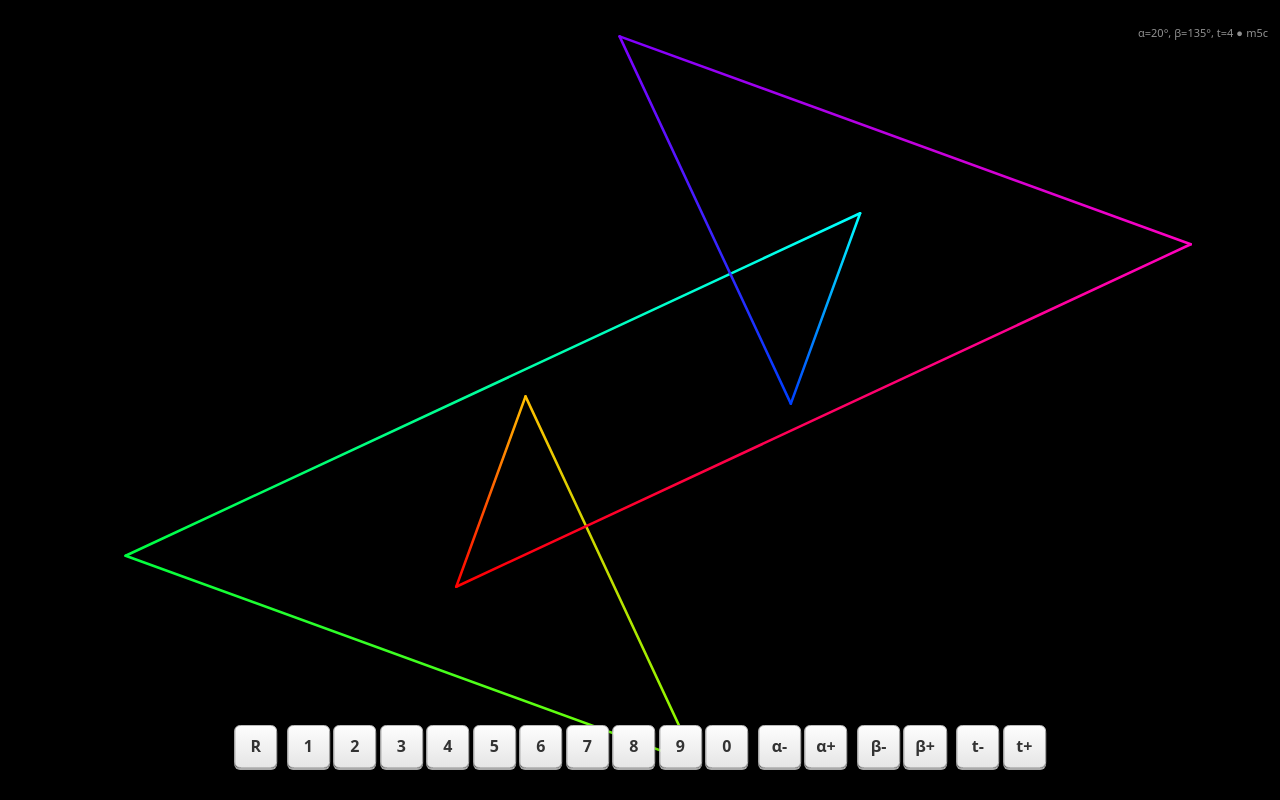
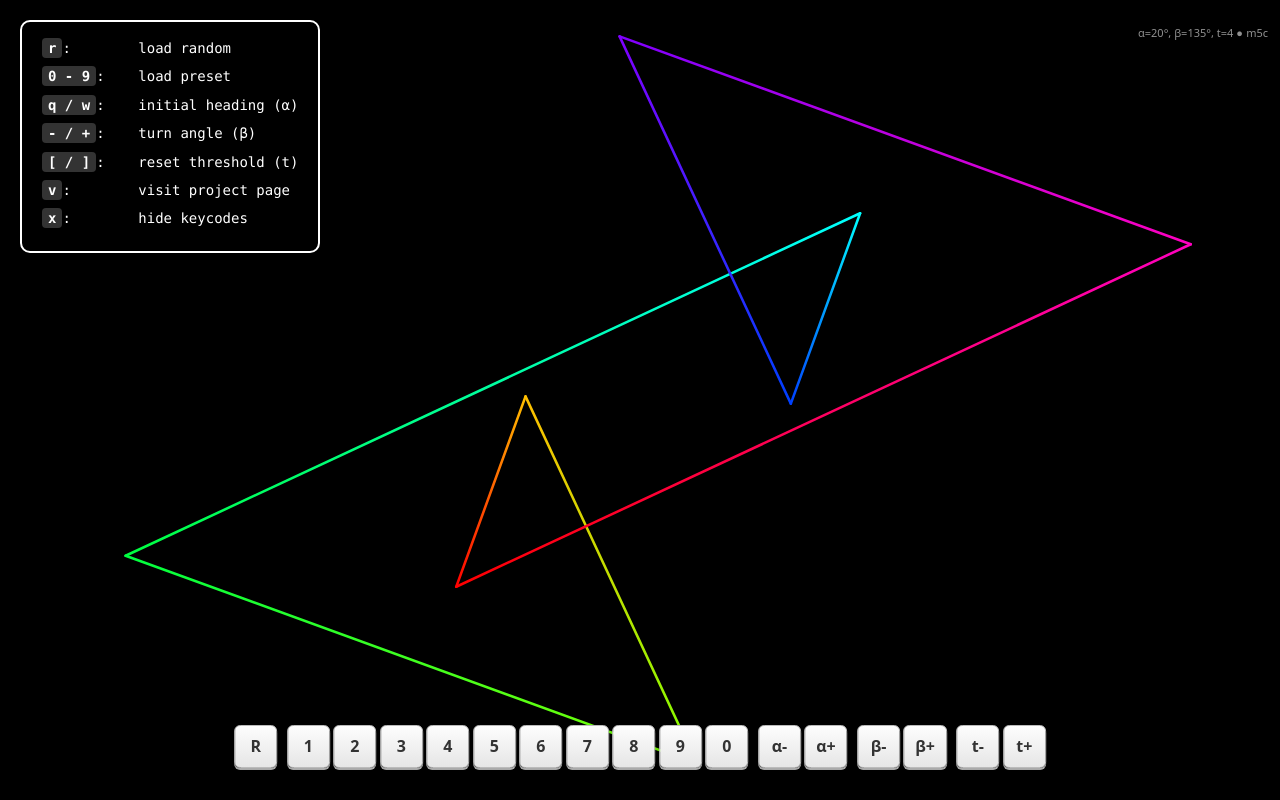
Before and after one commit to m5c/SpirolateralCurves, a website: page docs/index.html in a window 1280 px wide. Drawn offline with Linux system fonts and the light colour scheme.

Commit message:
release with command dialogue for computer

```diff
--- a/docs/bundle.js
+++ b/docs/bundle.js
@@ -424,6 +424,15 @@ var require_webui = __commonJS({
       if (event.key === "r") {
         loadRandom();
       }
+      if (event.key === "v") {
+        window.location.href = "https://github.com/m5c/SpirolateralCurves";
+      }
+      if (event.key === "x") {
+        const instructions = document.getElementById("instructions");
+        if (instructions) {
+          instructions.style.display = "none";
+        }
+      }
       if (event.target === document.getElementById("curve")) {
         loadRandom();
       }
--- a/docs/index.html
+++ b/docs/index.html
@@ -118,9 +118,16 @@
                 /* transform-origin: bottom center; */
             }
 
+            /** only active on computers (excludes touch devices) */
             @media (hover: hover) {
+                /* no need for virtual keys */
                 .virtual-keys {
                     display: none;
+                }
+
+                /* enable welcome dialogue */
+                .instructions {
+                    display: flex;
                 }
             }
 
@@ -136,6 +143,51 @@
 
             .key-spacer {
                 flex: 0 0 3px; /* exact width of spacer */
+            }
+
+            /*The rest are floating instructions for desktop version*/
+            .instructions {
+                position: fixed;
+                top: 20px;
+                left: 20px;
+                background: rgba(0, 0, 0, 0.85);
+                color: #fff;
+                padding: 15px 20px;
+                border-radius: 10px;
+                font-size: 14px;
+                line-height: 1.6;
+                max-width: 260px;
+                z-index: 1000;
+                box-shadow: 0 4px 12px rgba(0, 0, 0, 0.3);
+                border: 2px solid #fff; /* frame around panel */
+            }
+
+            .instructions h3 {
+                margin: 0 0 10px 0;
+                font-size: 16px;
+                text-align: center;
+                border-bottom: 1px solid rgba(255, 255, 255, 0.3);
+                padding-bottom: 5px;
+                font-family: Monaco, monospace;
+            }
+
+            .instructions ul {
+                list-style: none;
+                padding: 0;
+                margin: 0;
+            }
+
+            .instructions li {
+                margin-bottom: 6px;
+                font-family: Monaco, monospace;
+            }
+
+            .instructions kbd {
+                background: rgba(255, 255, 255, 0.2);
+                border-radius: 4px;
+                padding: 2px 6px;
+                font-family: Monaco, monospace;
+                font-weight: bold;
             }
         </style>
     </head>
@@ -176,6 +228,16 @@
         <!-- INLINE SVG - content is dynamically created-->
         <svg id="curve"></svg>
 
-        <!-- TODO: assign numbers to pretty presets, allowing rapid approaching. -->
+        <div class="instructions" id="instructions">
+            <ul class="commands">
+                <li><kbd>r</kbd>:&nbsp;&nbsp;&nbsp;&nbsp;&nbsp;&nbsp;&nbsp; load random</li>
+                <li><kbd>0 - 9</kbd>: &nbsp;&nbsp;&nbsp;load preset</li>
+                <li><kbd>q / w</kbd>: &nbsp;&nbsp;&nbsp;initial heading (α)</li>
+                <li><kbd>- / +</kbd>: &nbsp;&nbsp;&nbsp;turn angle (β)</li>
+                <li><kbd>[ / ]</kbd>: &nbsp;&nbsp;&nbsp;reset threshold (t)</li>
+                <li><kbd>v</kbd>: &nbsp;&nbsp;&nbsp;&nbsp;&nbsp;&nbsp;&nbsp;visit project page</li>
+                <li><kbd>x</kbd>: &nbsp;&nbsp;&nbsp;&nbsp;&nbsp;&nbsp;&nbsp;hide keycodes</li>
+            </ul>
+        </div>
     </body>
 </html>
```
Also changed, not shown: src/webui.ts (+9 -0 lines).
